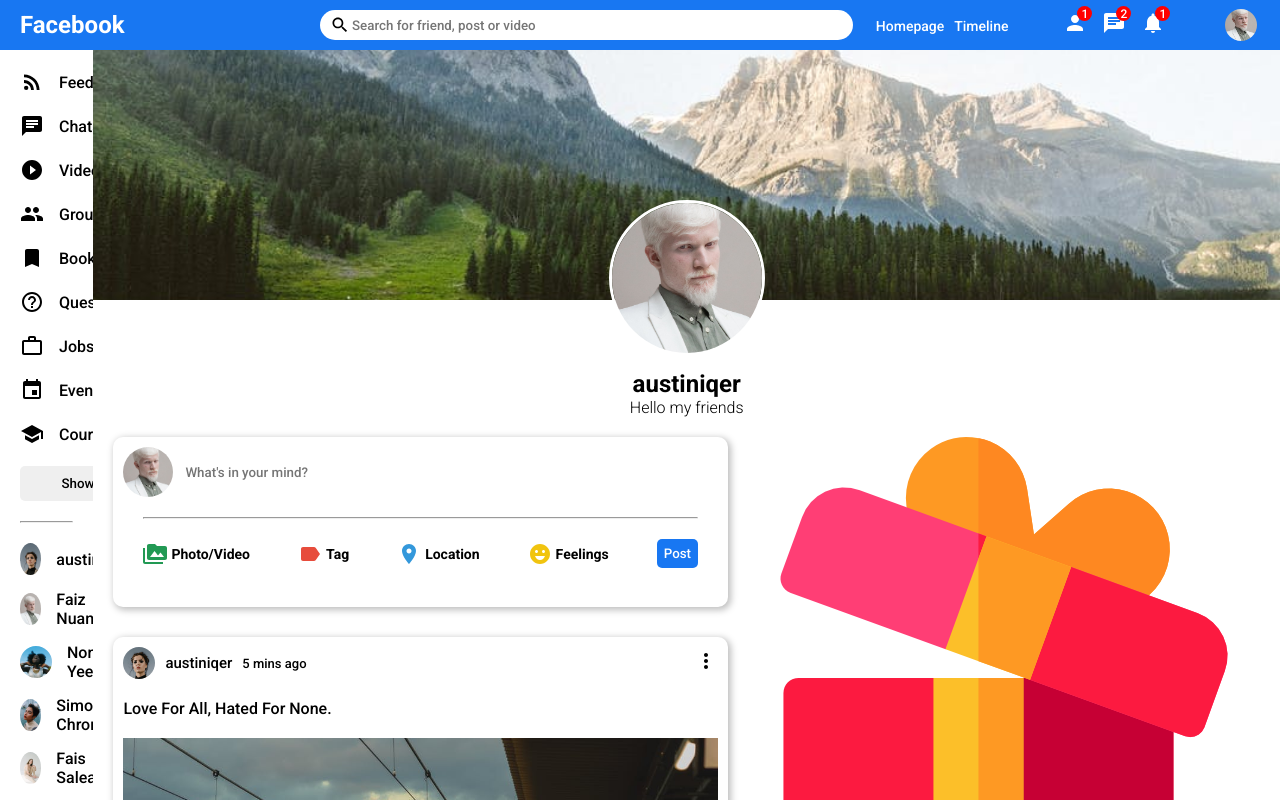
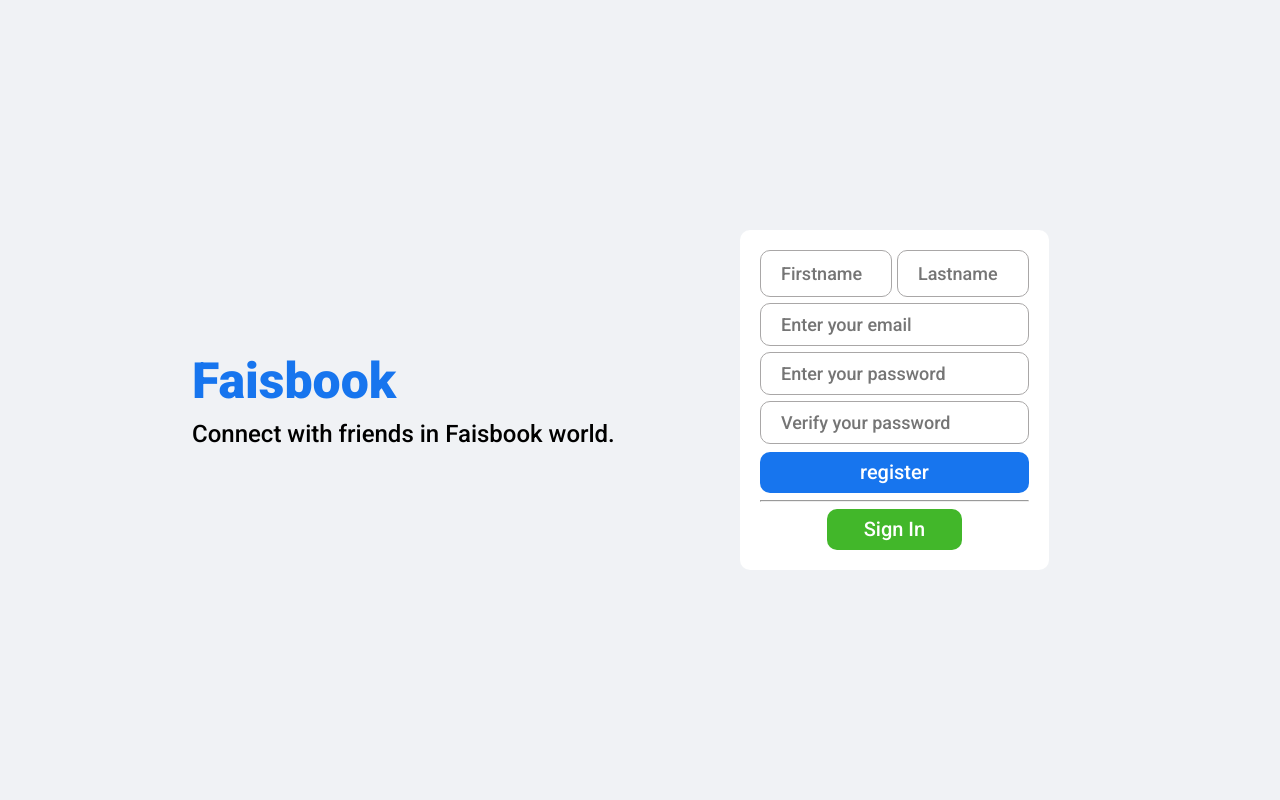
Before and after one commit to Abdulhakim-Maha/social-media, a React (Create React App) app in the folder client/: page / in a window 1280 px wide. Shown: the top 800 px of the page. Built offline with nearby package versions, Linux system fonts and the light colour scheme.

Commit message:
client finished 01

```diff
--- a/client/src/App.js
+++ b/client/src/App.js
@@ -1,9 +1,11 @@
 import React from "react";
 import Home from "./pages/home/Home";
 import Profile from './pages/profile/Profile'
+import Login from './pages/login/Login'
+import Register from "./pages/register/Register";
 
 function App() {
-  return <Profile profile />;
+  return <Register />;
 }
 
 export default App;
--- a/client/src/components/rightbar/RightBar.jsx
+++ b/client/src/components/rightbar/RightBar.jsx
@@ -3,20 +3,19 @@
 import Online from "../online/Online";
 import classes from "./RightBar.module.css";
 
-function RightBar({profile}) {
-
+function RightBar({ profile }) {
   const HomeRightbar = () => {
     return (
       <React.Fragment>
-        <div className="birthdayContainer">
-          <img className="birthdayImg" src="assets/gift.png" alt="" />
-          <span className="birthdayText">
+        <div className={classes.birthdayContainer}>
+          <img className={classes.birthdayImg} src="assets/gift.png" alt="" />
+          <span className={classes.birthdayText}>
             <b>Pola Foster</b> and <b>3 other friends</b> have a birhday today.
           </span>
         </div>
-        <img className="rightbarAd" src="assets/ad.png" alt="" />
-        <h4 className="rightbarTitle">Online Friends</h4>
-        <ul className="rightbarFriendList">
+        <img className={classes.rightbarAd} src="assets/ad.png" alt="" />
+        <h4 className={classes.rightbarTitle}>Online Friends</h4>
+        <ul className={classes.rightbarFriendList}>
           {Users.map((u) => (
             <Online key={u.id} user={u} />
           ))}
@@ -28,70 +27,70 @@
   const ProfileRightbar = () => {
     return (
       <React.Fragment>
-        <h4 className="rightbarTitle">User information</h4>
-        <div className="rightbarInfo">
-          <div className="rightbarInfoItem">
-            <span className="rightbarInfoKey">City:</span>
-            <span className="rightbarInfoValue">New York</span>
+        <h4 className={classes.rightbarTitle}>User information</h4>
+        <div className={classes.rightbarInfo}>
+          <div className={classes.rightbarInfoItem}>
+            <span className={classes.rightbarInfoKey}>City:</span>
+            <span className={classes.rightbarInfoValue}>New York</span>
           </div>
-          <div className="rightbarInfoItem">
-            <span className="rightbarInfoKey">From:</span>
-            <span className="rightbarInfoValue">Madrid</span>
+          <div className={classes.rightbarInfoItem}>
+            <span className={classes.rightbarInfoKey}>From:</span>
+            <span className={classes.rightbarInfoValue}>Madrid</span>
           </div>
-          <div className="rightbarInfoItem">
-            <span className="rightbarInfoKey">Relationship:</span>
-            <span className="rightbarInfoValue">Single</span>
+          <div className={classes.rightbarInfoItem}>
+            <span className={classes.rightbarInfoKey}>Relationship:</span>
+            <span className={classes.rightbarInfoValue}>Single</span>
           </div>
         </div>
-        <h4 className="rightbarTitle">User friends</h4>
-        <div className="rightbarFollowings">
-          <div className="rightbarFollowing">
+        <h4 className={classes.rightbarTitle}>User friends</h4>
+        <div className={classes.rightbarFollowings}>
+          <div className={classes.rightbarFollowing}>
             <img
               src="assets/person/1.jpeg"
               alt=""
-              className="rightbarFollowingImg"
+              className={classes.rightbarFollowingImg}
             />
-            <span className="rightbarFollowingName">John Carter</span>
+            <span className={classes.rightbarFollowingName}>John Carter</span>
           </div>
-          <div className="rightbarFollowing">
+          <div className={classes.rightbarFollowing}>
             <img
               src="assets/person/2.jpeg"
               alt=""
-              className="rightbarFollowingImg"
+              className={classes.rightbarFollowingImg}
             />
-            <span className="rightbarFollowingName">John Carter</span>
+            <span className={classes.rightbarFollowingName}>John Carter</span>
           </div>
-          <div className="rightbarFollowing">
+          <div className={classes.rightbarFollowing}>
             <img
               src="assets/person/3.jpeg"
               alt=""
-              className="rightbarFollowingImg"
+              className={classes.rightbarFollowingImg}
             />
-            <span className="rightbarFollowingName">John Carter</span>
+            <span className={classes.rightbarFollowingName}>John Carter</span>
           </div>
-          <div className="rightbarFollowing">
+          <div className={classes.rightbarFollowing}>
             <img
               src="assets/person/4.jpeg"
               alt=""
-              className="rightbarFollowingImg"
+              className={classes.rightbarFollowingImg}
             />
-            <span className="rightbarFollowingName">John Carter</span>
+            <span className={classes.rightbarFollowingName}>John Carter</span>
           </div>
-          <div className="rightbarFollowing">
+          <div className={classes.rightbarFollowing}>
             <img
               src="assets/person/5.jpeg"
               alt=""
-              className="rightbarFollowingImg"
+              className={classes.rightbarFollowingImg}
             />
-            <span className="rightbarFollowingName">John Carter</span>
+            <span className={classes.rightbarFollowingName}>John Carter</span>
           </div>
-          <div className="rightbarFollowing">
+          <div className={classes.rightbarFollowing}>
             <img
               src="assets/person/6.jpeg"
               alt=""
-              className="rightbarFollowingImg"
+              className={classes.rightbarFollowingImg}
             />
-            <span className="rightbarFollowingName">John Carter</span>
+            <span className={classes.rightbarFollowingName}>John Carter</span>
           </div>
         </div>
       </React.Fragment>
@@ -101,7 +100,7 @@
   return (
     <div className={classes.rightbar}>
       <div className={classes.rightbarWrapper}>
-        {profile ? <ProfileRightbar/> : <HomeRightbar/> }
+        {profile ? <ProfileRightbar /> : <HomeRightbar />}
       </div>
     </div>
   );
--- a/client/src/components/topbar/TopBar.jsx
+++ b/client/src/components/topbar/TopBar.jsx
@@ -8,7 +8,7 @@
 	return (
 		<div className={classes.topbarContainer}>
 			<div className={classes.topbarLeft}>
-				<span className={classes.logo}>Facebook</span>
+				<span className={classes.logo}>Faisbook</span>
 			</div>
 			<div className={classes.topbarCenter}>
 				<div className={classes.searchBar}>
--- /dev/null
+++ b/client/src/pages/login/Login.jsx
@@ -0,0 +1,29 @@
+import React from "react";
+import classes from "./Login.module.css";
+
+const Login = () => {
+  return (
+    <div className={classes.login}>
+      <div className={classes.loginWrapper}>
+        <div className={classes.loginLeft}>
+          <h3 className={classes.loginLogo}>Faisbook</h3>
+		  <span className={classes.loginDesc}>
+			  Connect with friends in Faisbook world.
+		  </span>
+        </div>
+        <div className={classes.loginRight}>
+			<div className={classes.loginBox}>
+	            <input type="email" placeholder="Enter your email" className={classes.loginInput}  />
+	            <input type="password" placeholder="Enter your password" className={classes.loginInput}  />
+				<button className={classes.loginButton}>Login</button>
+				<span className={classes.loginForgot}>Forgot Password?</span>
+				<hr className={classes.hr} />
+				<button className={classes.loginRegisterButton}>Create a new account</button>
+			</div>
+		</div>
+      </div>
+    </div>
+  );
+};
+
+export default Login;
--- /dev/null
+++ b/client/src/pages/login/Login.module.css
@@ -0,0 +1,83 @@
+.login {
+  width: 100vw;
+  height: 100vh;
+  background-color: #f0f2f5;
+  display: flex;
+  align-items: center;
+  justify-content: center;
+}
+.loginWrapper {
+  width: 70%;
+  height: 70%;
+  display: flex;
+}
+
+.loginLeft,
+.loginRight {
+  flex: 1;
+  display: flex;
+  flex-direction: column;
+  justify-content: center;
+}
+
+.loginLogo {
+  font-size: 50px;
+  font-weight: 800;
+  color: #1775ee;
+  margin-bottom: 10px;
+}
+.loginDesc {
+  font-size: 24px;
+}
+
+.loginBox {
+  height: 300px;
+  margin-left: 100px;
+  width: 60%;
+  padding: 20px;
+  background-color: white;
+  border-radius: 10px;
+  display: flex;
+  flex-direction: column;
+  justify-content: space-between;
+}
+
+.loginInput {
+  height: 50px;
+  border-radius: 10px;
+  padding: 0 20px;
+  border: 0.5px solid rgb(169, 167, 167);
+  font-size: 18px;
+}
+.loginInput:focus {
+  outline: none;
+}
+.loginButton {
+  height: 50px;
+  border-radius: 10px;
+  border: none;
+  background-color: #1775ee;
+  color: white;
+  font-size: 20px;
+  font-weight: 500;
+  cursor: pointer;
+}
+.loginForgot {
+  text-align: center;
+  color: #1775ee;
+}
+.hr {
+  background-color: rgb(169, 167, 167);
+}
+.loginRegisterButton {
+  align-self: center;
+  width: 70%;
+  height: 50px;
+  border-radius: 10px;
+  border: none;
+  background-color: #42b72a;
+  color: white;
+  font-size: 20px;
+  font-weight: 500;
+  cursor: pointer;
+}
--- a/client/src/pages/profile/Profile.jsx
+++ b/client/src/pages/profile/Profile.jsx
@@ -33,7 +33,7 @@
             </div>
             <div className={classes.profileRightBottom}>
               <Feed />
-              <RightBar />
+              <RightBar profile />
             </div>
           </div>
         </div>
--- /dev/null
+++ b/client/src/pages/register/Register.jsx
@@ -0,0 +1,33 @@
+import React from "react";
+import classes from "./Register.module.css";
+
+const Register = () => {
+  return (
+    <div className={classes.register}>
+      <div className={classes.registerWrapper}>
+        <div className={classes.registerLeft}>
+          <h3 className={classes.registerLogo}>Faisbook</h3>
+		  <span className={classes.registerDesc}>
+			  Connect with friends in Faisbook world.
+		  </span>
+        </div>
+        <div className={classes.registerRight}>
+			<div className={classes.registerBox}>
+				<div className={classes.firstnameAndLastname}>
+					<input type="text" placeholder="Firstname" className={classes.firstname} />
+					<input type="text" placeholder="Lastname" className={classes.lastname} />
+				</div>
+	            <input type="email" placeholder="Enter your email" className={classes.registerInput}  />
+	            <input type="password" placeholder="Enter your password" className={classes.registerInput}  />
+	            <input type="password" placeholder="Verify your password" className={classes.registerInput}  />
+				<button className={classes.registerButton}>register</button>
+				<hr className={classes.hr} />
+				<button className={classes.signInButton}>Sign In</button>
+			</div>
+		</div>
+      </div>
+    </div>
+  );
+};
+
+export default Register;
--- /dev/null
+++ b/client/src/pages/register/Register.module.css
@@ -0,0 +1,108 @@
+.register {
+  width: 100vw;
+  height: 100vh;
+  background-color: #f0f2f5;
+  display: flex;
+  align-items: center;
+  justify-content: center;
+}
+.registerWrapper {
+  width: 70%;
+  height: 70%;
+  display: flex;
+}
+
+.registerLeft,
+.registerRight {
+  flex: 1;
+  display: flex;
+  flex-direction: column;
+  justify-content: center;
+}
+
+.registerLogo {
+  font-size: 50px;
+  font-weight: 800;
+  color: #1775ee;
+  margin-bottom: 10px;
+}
+.registerDesc {
+  font-size: 24px;
+}
+
+.registerBox {
+  height: 300px;
+  margin-left: 100px;
+  width: 60%;
+  padding: 20px;
+  background-color: white;
+  border-radius: 10px;
+  display: flex;
+  flex-direction: column;
+  justify-content: space-between;
+}
+
+.firstnameAndLastname {
+  display: flex;
+  justify-content: space-between;
+}
+
+.lastname,
+.firstname {
+  height: 45px;
+  width: 40%;
+  border-radius: 10px;
+  border: 0.5px solid rgb(169, 167, 167);
+  font-size: 18px;
+  padding: 0 20px;
+  margin-bottom: 3px;
+}
+.lastname{
+  margin-left: 5px;
+}
+
+.registerInput {
+  height: 50px;
+  border-radius: 10px;
+  margin: 3px 0;
+  padding: 0 20px;
+  border: 0.5px solid rgb(169, 167, 167);
+  font-size: 18px;
+}
+.firstname:focus,
+.lastname:focus,
+.registerInput:focus {
+  outline: none;
+}
+.registerButton {
+  height: 50px;
+  border-radius: 10px;
+  border: none;
+  background-color: #1775ee;
+  color: white;
+  font-size: 20px;
+  font-weight: 500;
+  margin-top: 5px;
+  cursor: pointer;
+}
+.registerForgot {
+  text-align: center;
+  color: #1775ee;
+}
+.hr {
+  background-color: rgb(169, 167, 167);
+  margin-top: 7px;
+}
+.signInButton {
+  align-self: center;
+  width: 50%;
+  height: 50px;
+  border-radius: 10px;
+  border: none;
+  margin-top: 7px;
+  background-color: #42b72a;
+  color: white;
+  font-size: 20px;
+  font-weight: 500;
+  cursor: pointer;
+}
```
Also changed, not shown: client/src/components/rightbar/RightBar.module.css (+49 -0 lines).
